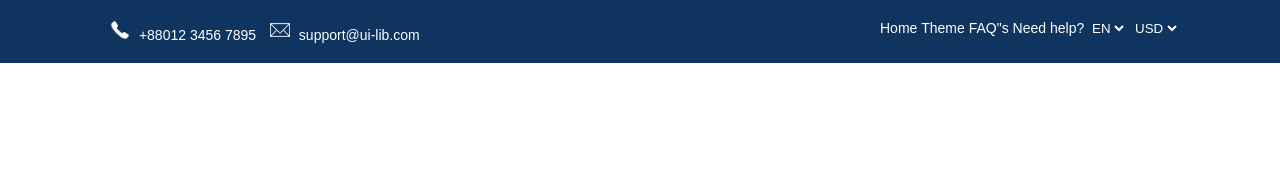
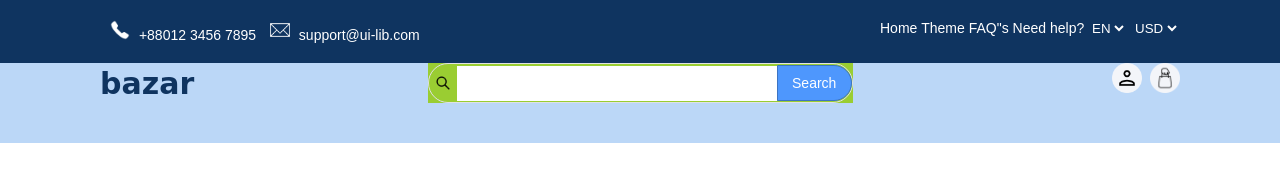
Before and after one commit to rubenleal89/retoFour-bazar, a plain HTML site: page index.html in a window 1280 px wide. Drawn offline with Linux system fonts and the light colour scheme.

Commit message:
feat add search engine section in main

```diff
--- a/desktop.css
+++ b/desktop.css
@@ -6,6 +6,11 @@
 
 body{
     font-family: Arial, Helvetica, sans-serif;
+    display: grid;
+    grid-template-areas:
+        "header header header"
+        "main main main"
+        "footer foooter footer";
 }
 
 html{
@@ -61,3 +66,79 @@ header a{
     display: grid;
     justify-content: end;
 }
+
+/****** MAIN ******/
+
+main{
+    background-color: rgb(187, 215, 247);
+    padding: 0 100px;
+}
+
+.sect-main-search{
+    display: grid;
+    grid-template-columns: repeat(3, 1fr);
+    grid-template-rows: repeat(2, 1fr);
+    grid-template-areas:
+        "logoB search userBuy";
+    /* COMPLETAR GRID */
+}
+
+.logo{
+    grid-area: logoB;
+    font-size: 3rem;
+    font-family: cursive;
+    color: #0F3460;
+    margin: auto 0;
+}
+
+main .main-input{
+    grid-area: search;
+    background: yellowgreen;
+    margin: auto 0;
+}
+
+main .main-input-container{
+    width: 425px;
+    height: 40px;
+    border-radius: 100px;
+    border: 1px solid #dfe1e5;
+    display: grid;
+    grid-template-areas: "auto auto auto";
+    align-items: center;
+}
+
+main .main-input input{
+    width: 320px;
+    height: 35px;
+    border: none;
+    outline: none;
+}
+
+main .main-input .search-icon{
+    background-image: url("./img/icon-buscador.png");
+    background-repeat: no-repeat;
+    background-position: center;
+    background-size: contain;
+    width: 28px;
+    height: 18px;
+}
+
+.main-input-container button{
+    font-size: 1.4rem;
+    color: white;
+    cursor: pointer;
+    padding: 9px 14px;
+    border-radius: 0 100px 100px 0;
+    background: #4E97FD;
+    border: 1px solid #3C74C2;
+}
+
+.icon-user-buy img{
+    width: 30px;
+    height: 30px;
+}
+
+.icon-user-buy{
+    grid-area: userBuy;
+    text-align: end;
+}
--- a/index.html
+++ b/index.html
@@ -30,7 +30,7 @@
         <nav class="nav-header">
           <ul>
             <li>
-              <a href="./listaProductos.html">Home</a>
+              <a href="#">Home</a>
             </li>
             <li>
               <a href="">Theme FAQ"s</a>
@@ -52,5 +52,24 @@
         </nav>
       </section>
     </header>
+
+    <main>
+      <section class="sect-main-search">
+          <h2 class="logo">bazar</h2>
+          <div class="main-input">
+              <div class="main-input-container">
+                  <div class="search-icon"></div>
+                  <input type="text">
+                  <button>Search</button>
+              </div>
+          </div>
+          <div class="icon-user-buy">
+            <a href="#"><img src="img/icon-usuario.png" alt="Usuario"></a>
+            <a href="#"><img src="img/icon-compra.png" alt="Comprar"></a>
+          </div>
+      </section>
+  </main>
+
+  <footer></footer>
   </body>
 </html>
--- a/tablet.css
+++ b/tablet.css
@@ -16,3 +16,28 @@ header{
     margin-top: 10px;
     justify-content: center;
 }
+
+/****** MAIN ******/
+
+.sect-main-search{
+    display: grid;
+    grid-template-columns: repeat(2, 1fr);
+    grid-template-rows: repeat(3, 1fr);
+    grid-template-areas:
+        "logoB logoB "
+        "search userBuy";
+    /* COMPLETAR GRID */
+}
+
+.icon-user-buy{
+    grid-area: userBuy;
+    text-align: center;
+}
+
+.logo{
+    text-align: center;
+}
+
+.icon-user-buy{
+    text-align: center;
+}
```
Also changed, not shown: img/icon-compra.png (added), img/icon-usuario.png (added).
